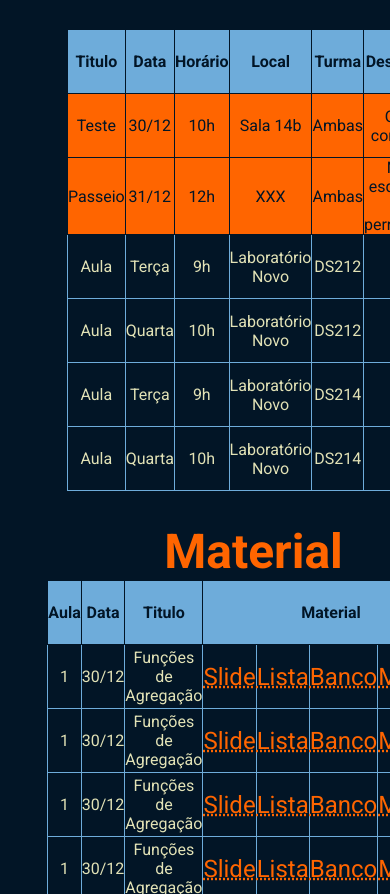
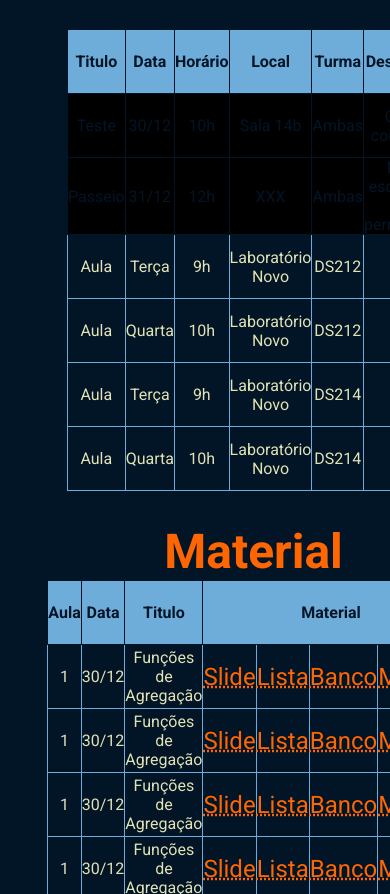
Before and after one commit to DyegoAnjos/site-banco-de-dados, a plain HTML site: page resources/views/index.html in a window 390 px wide. Shown: the part 892-1786 px from the top of the page. Drawn offline with Linux system fonts and the light colour scheme.

Commit message:
atualização final

```diff
--- a/public/css/style.css
+++ b/public/css/style.css
@@ -31,7 +31,6 @@ body{
 #logoBD{
     color: #FF6500;
     font-size: 6rem;
-
 }
 nav{
     height: 80%;
@@ -66,9 +65,6 @@ nav a:hover{
     padding: 5px 5px 5px 250px;
 
 }
-
-
-
 
 table{
     width: 100%;
--- a/public/css/style_menu.css
+++ b/public/css/style_menu.css
@@ -76,3 +76,11 @@ dd{
     align-items: center;
     justify-content: center;
 }
+
+@media (max-width: 590px){
+    .importante{
+        background-color: black;
+        color: #021526;
+
+    }
+}
```
Also changed, not shown: resources/views/index.html (+0 -2 lines).
